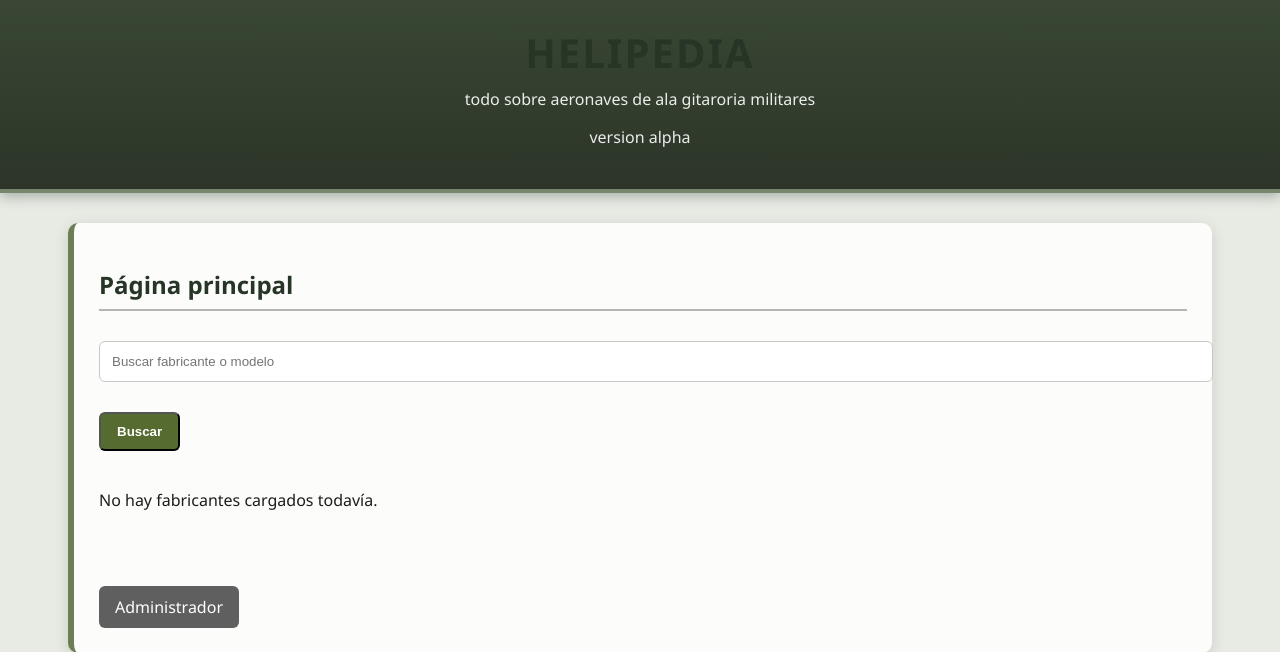
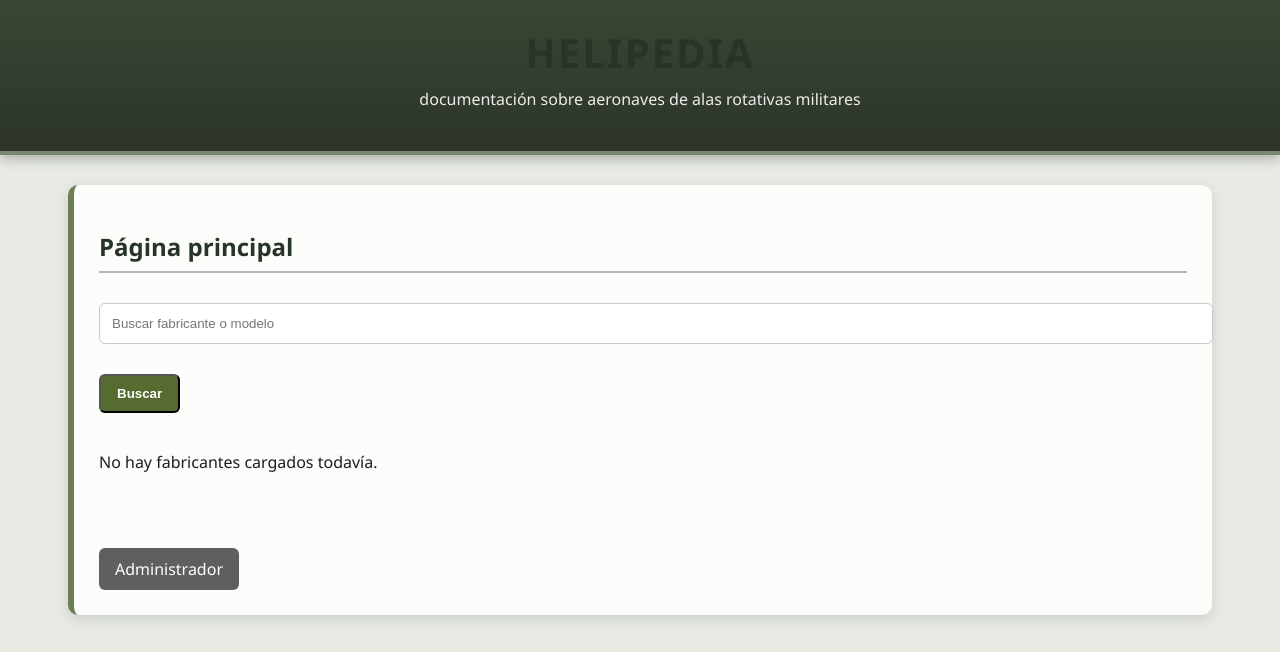
Before and after one commit to antorodriamveg/mi_wiki, a Flask app: page / in a window 1280 px wide. Shown: the top 652 px of the page. Run offline with Flask 3, Linux system fonts and the light colour scheme; data that the repository does not hold is empty; some libraries are stand-ins or nearby versions.

Commit message:
cambio subtitulo de la pagina

```diff
--- a/templates/fabricantes.html
+++ b/templates/fabricantes.html
@@ -9,8 +9,7 @@
 
 <header>
     <h1>HELIPEDIA</h1>
-    <p>todo sobre aeronaves de ala gitaroria militares</p>
-    <p> version alpha </p>
+    <p>documentación sobre aeronaves de alas rotativas militares</p>
 </header>
 
 <div class="container">
```
